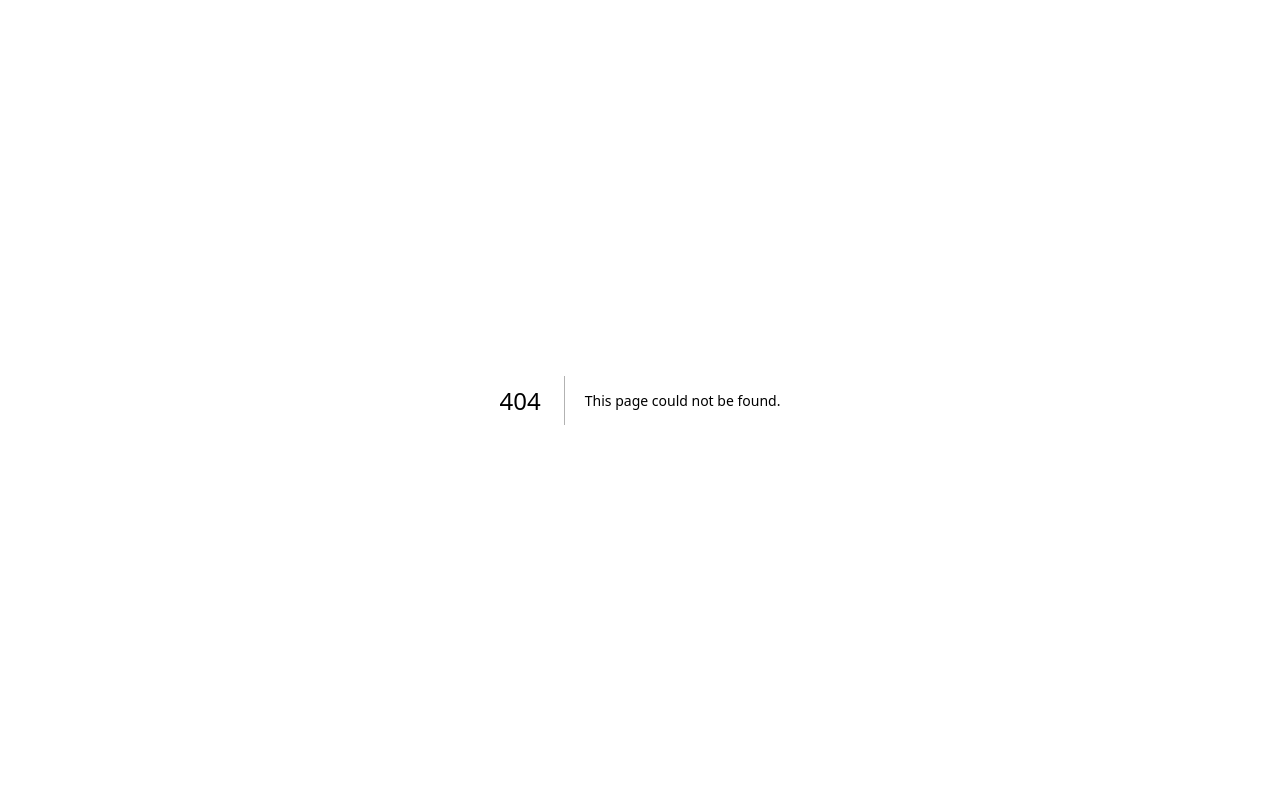
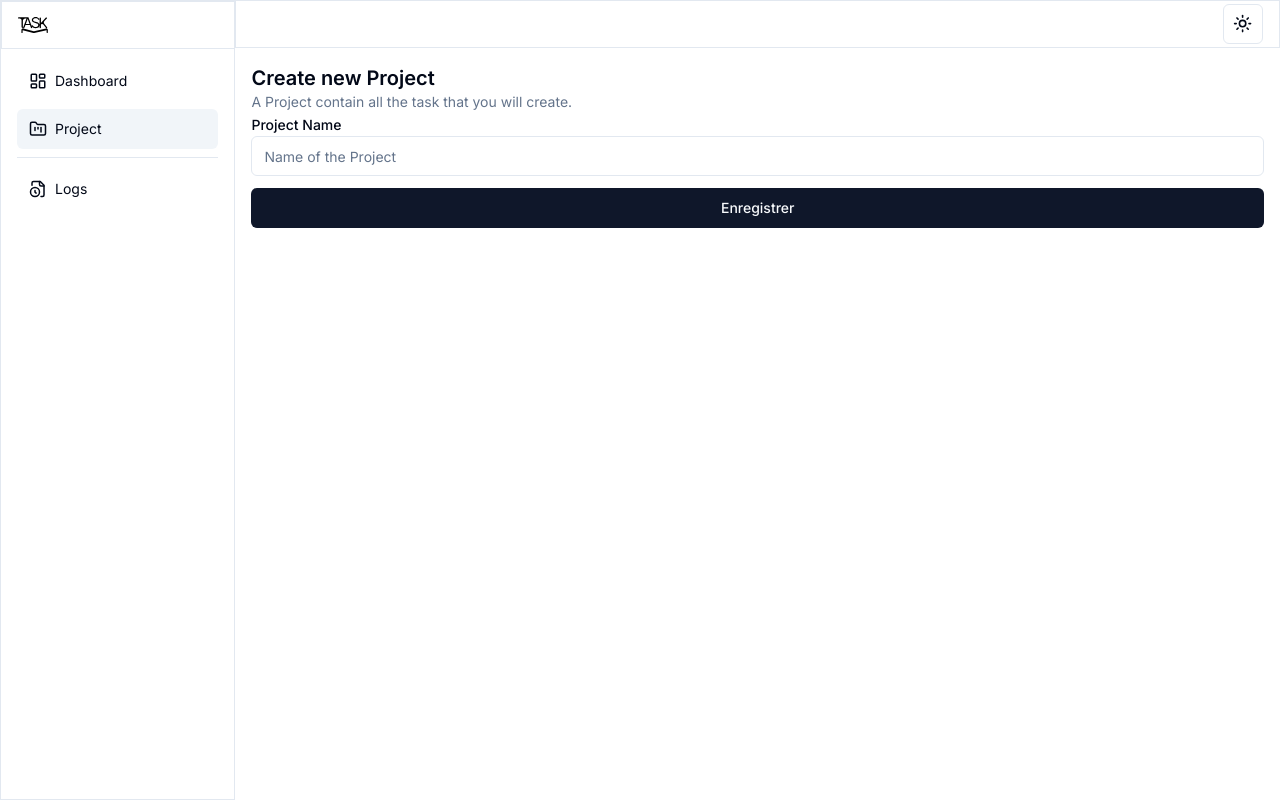
Before and after one commit to djascorp/task-m, a Next.js app: page /project/create in a window 1280 px wide. Before the commit this address had no page. Built offline with nearby package versions, Linux system fonts and the light colour scheme.

Commit message:
feat(project): user can create project
project creation form
action insertion in database
data validation
redirection to project list

```diff
--- a/package.json
+++ b/package.json
@@ -14,6 +14,7 @@
     "@prisma/client": "^5.9.1",
     "@radix-ui/react-avatar": "^1.0.4",
     "@radix-ui/react-dropdown-menu": "^2.0.6",
+    "@radix-ui/react-label": "^2.0.2",
     "@radix-ui/react-scroll-area": "^1.0.5",
     "@radix-ui/react-slot": "^1.0.2",
     "class-variance-authority": "^0.7.0",
--- /dev/null
+++ b/src/app/(guarded)/project/create/form.tsx
@@ -0,0 +1,27 @@
+"use client"
+import { Button } from "@/components/ui/button";
+import { Input } from "@/components/ui/input";
+import { Label } from "@/components/ui/label"
+import { create } from "@/app/api/project/actions";
+import { useFormState } from "react-dom";
+import { Alert,  AlertTitle } from "@/components/ui/alert";
+import { MessageCircleWarning } from "lucide-react";
+
+export default function FormCreateProject() {
+    const [state, formAction] = useFormState(create, { error: '' })
+
+    return (
+        <form action={formAction} className="flex flex-col gap-3">
+            { state.error && <Alert variant={"destructive"}>
+                <MessageCircleWarning className="h-4 w-4" />
+                <AlertTitle>{ state.error }</AlertTitle>
+            </Alert>}
+            <div>
+                <Label htmlFor="name">Project Name</Label>
+                <Input id="name" name="name" placeholder="Name of the Project" />
+            </div>
+
+            <Button type="submit">Enregistrer</Button>
+        </form>
+    )
+}
--- /dev/null
+++ b/src/app/(guarded)/project/create/page.tsx
@@ -0,0 +1,13 @@
+import PageTitle from "@/components/pages/PageTitle";
+import FormCreateProject from "./form";
+
+export default async function ProjectCreatePage() {
+
+    return (
+        <div>
+            <PageTitle>Create new Project</PageTitle>
+            <p className="text-sm text-muted-foreground">A Project contain all the task that you will create.</p>
+            <FormCreateProject />
+        </div>
+    )
+}
--- a/src/app/(guarded)/project/page.tsx
+++ b/src/app/(guarded)/project/page.tsx
@@ -1,9 +1,19 @@
 import PageTitle from "@/components/pages/PageTitle";
+import { Button } from "@/components/ui/button";
+import { FolderPlus } from "lucide-react";
+import Link from "next/link";
 
 export default function ProjectPage(){
     return (
         <div>
-            <PageTitle>Project</PageTitle>
+            <PageTitle action={
+                <>
+                    <Link href="/project/create" className="btn-primary" ><FolderPlus width={18} /> New</Link>
+                </>
+            }>Project</PageTitle>
+            <div className="">
+
+            </div>
         </div>
     )
 }
--- /dev/null
+++ b/src/app/api/project/actions.ts
@@ -0,0 +1,28 @@
+"use server";
+
+import db from "@/lib/db";
+import { revalidatePath } from "next/cache";
+import { redirect } from "next/navigation";
+
+export const create = async (prevState: any,form: FormData) => {
+  console.log(form.get("name"));
+  if(!form.get('name')){
+    return {
+        error: 'Name Field Required',
+    }
+  }
+  const data = {
+    name: form.get("name") as string,
+    description: form.get("description") as string | undefined,
+    createdAt: new Date(),
+    updatedAt: new Date(),
+  };
+
+  let project = await db.project.create({
+    data,
+  });
+  console.log('New Project', project);
+
+  revalidatePath('/project');
+  redirect('/project');
+};
--- a/src/app/globals.css
+++ b/src/app/globals.css
@@ -25,7 +25,7 @@
     --ring: 222.2 84% 4.9%;
     --radius: 0.5rem;
 
-    --main-padding : 16px;
+    --main-padding: 16px;
   }
 
   .dark {
@@ -59,3 +59,9 @@
     @apply bg-background text-foreground;
   }
 }
+
+@layer components {
+  .btn-primary {
+    @apply flex flex-row transition-colors ease-in-out duration-300 p-1 px-2 text-sm rounded-md bg-primary text-primary-foreground gap-2 items-center hover:bg-muted hover:text-muted-foreground;
+  }
+}
--- a/src/components/pages/PageTitle.tsx
+++ b/src/components/pages/PageTitle.tsx
@@ -1,9 +1,10 @@
 import { ReactNode } from "react";
 
-export default function PageTitle({ children }:{children: ReactNode}){
+export default function PageTitle({ children, action = null }:{children: ReactNode, action?: ReactNode|null }){
     return (
-        <div className="w-full">
+        <div className="w-full flex flex-col md:flex-row justify-start md:justify-between items-center">
             <div className="text-xl font-semibold">{children}</div>
+            <div className="flex flex-row">{action}</div>
         </div>
     );
 }
--- /dev/null
+++ b/src/components/ui/alert.tsx
@@ -0,0 +1,59 @@
+import * as React from "react"
+import { cva, type VariantProps } from "class-variance-authority"
+
+import { cn } from "@/lib/utils"
+
+const alertVariants = cva(
+  "relative w-full rounded-lg border p-4 [&>svg~*]:pl-7 [&>svg+div]:translate-y-[-3px] [&>svg]:absolute [&>svg]:left-4 [&>svg]:top-4 [&>svg]:text-foreground",
+  {
+    variants: {
+      variant: {
+        default: "bg-background text-foreground",
+        destructive:
+          "border-destructive/50 text-destructive dark:border-destructive [&>svg]:text-destructive",
+      },
+    },
+    defaultVariants: {
+      variant: "default",
+    },
+  }
+)
+
+const Alert = React.forwardRef<
+  HTMLDivElement,
+  React.HTMLAttributes<HTMLDivElement> & VariantProps<typeof alertVariants>
+>(({ className, variant, ...props }, ref) => (
+  <div
+    ref={ref}
+    role="alert"
+    className={cn(alertVariants({ variant }), className)}
+    {...props}
+  />
+))
+Alert.displayName = "Alert"
+
+const AlertTitle = React.forwardRef<
+  HTMLParagraphElement,
+  React.HTMLAttributes<HTMLHeadingElement>
+>(({ className, ...props }, ref) => (
+  <h5
+    ref={ref}
+    className={cn("mb-1 font-medium leading-none tracking-tight", className)}
+    {...props}
+  />
+))
+AlertTitle.displayName = "AlertTitle"
+
+const AlertDescription = React.forwardRef<
+  HTMLParagraphElement,
+  React.HTMLAttributes<HTMLParagraphElement>
+>(({ className, ...props }, ref) => (
+  <div
+    ref={ref}
+    className={cn("text-sm [&_p]:leading-relaxed", className)}
+    {...props}
+  />
+))
+AlertDescription.displayName = "AlertDescription"
+
+export { Alert, AlertTitle, AlertDescription }
--- /dev/null
+++ b/src/components/ui/label.tsx
@@ -0,0 +1,26 @@
+"use client"
+
+import * as React from "react"
+import * as LabelPrimitive from "@radix-ui/react-label"
+import { cva, type VariantProps } from "class-variance-authority"
+
+import { cn } from "@/lib/utils"
+
+const labelVariants = cva(
+  "text-sm font-medium leading-none peer-disabled:cursor-not-allowed peer-disabled:opacity-70"
+)
+
+const Label = React.forwardRef<
+  React.ElementRef<typeof LabelPrimitive.Root>,
+  React.ComponentPropsWithoutRef<typeof LabelPrimitive.Root> &
+    VariantProps<typeof labelVariants>
+>(({ className, ...props }, ref) => (
+  <LabelPrimitive.Root
+    ref={ref}
+    className={cn(labelVariants(), className)}
+    {...props}
+  />
+))
+Label.displayName = LabelPrimitive.Root.displayName
+
+export { Label }
--- /dev/null
+++ b/src/lib/db.ts
@@ -0,0 +1,15 @@
+import { PrismaClient } from '@prisma/client'
+
+const prismaClientSingleton = () => {
+  return new PrismaClient()
+}
+
+declare global {
+  var prisma: undefined | ReturnType<typeof prismaClientSingleton>
+}
+
+const prisma = globalThis.prisma ?? prismaClientSingleton()
+
+export default prisma
+
+if (process.env.NODE_ENV !== 'production') globalThis.prisma = prisma
```
Also changed, not shown: 1 other file (tests, documents, lock files or other folders).
